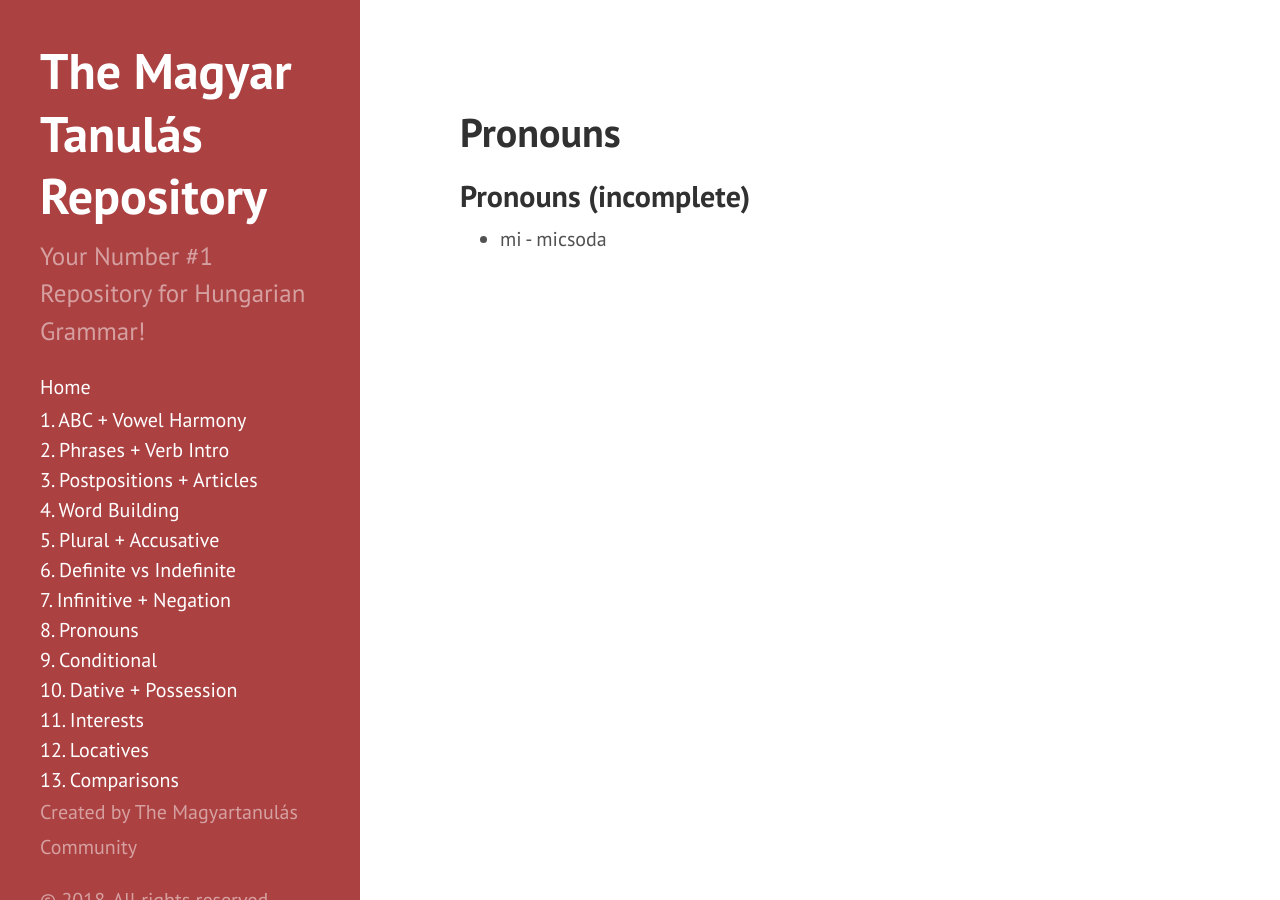
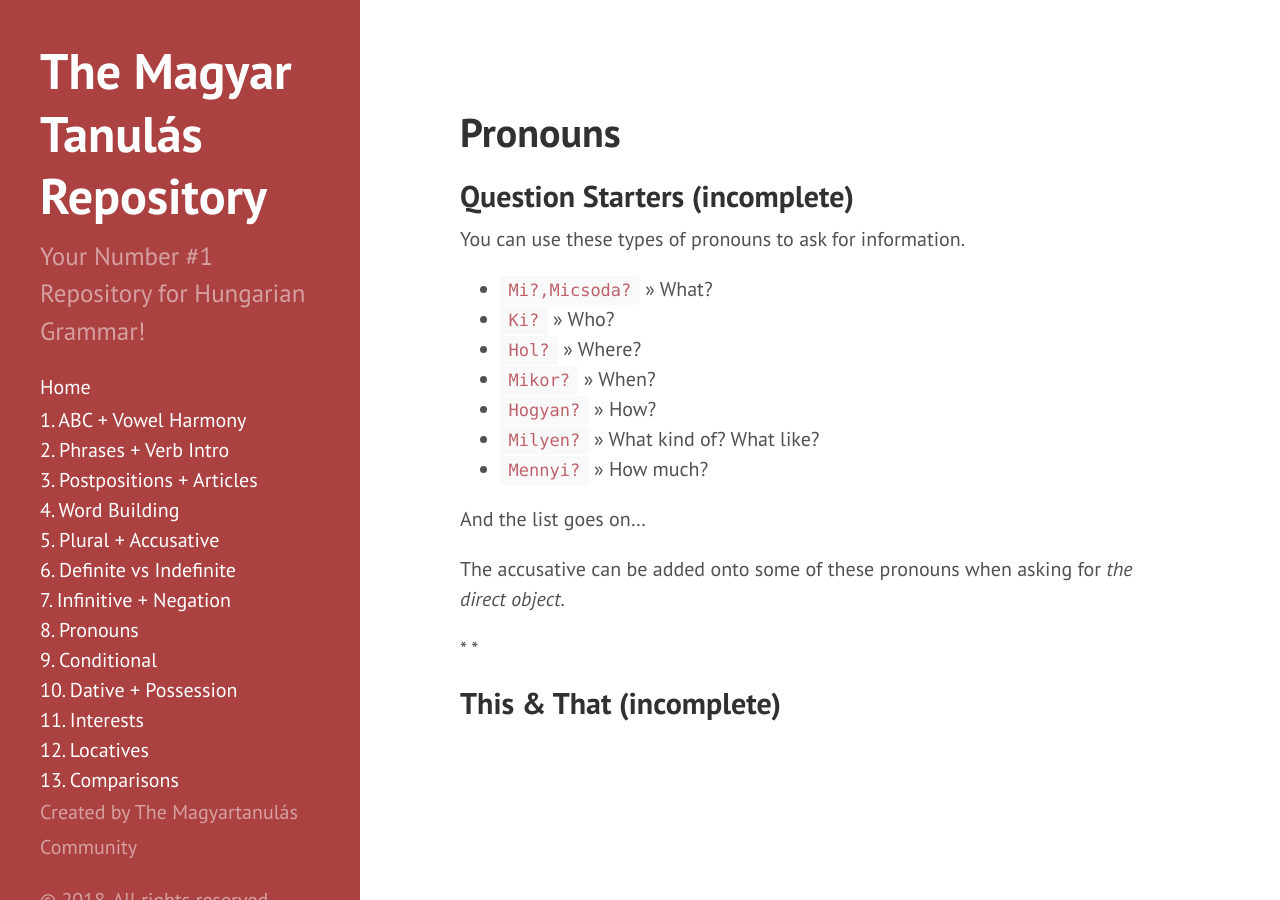
Before and after one commit to Magyartanulas/magyartanulas.github.io, a Jekyll site: the page built from pronouns.md, in a window 1280 px wide. Built offline with Jekyll 4.4.1, drawn with Linux system fonts in a browser that asks for light colours; Markdown is read by kramdown in place of the engine named in the settings.

Commit message:
Update pronouns.md

```diff
--- a/pronouns.md
+++ b/pronouns.md
@@ -3,6 +3,23 @@ layout: page
 title: Pronouns
 ---
 
-## Pronouns (incomplete)
+## Question Starters (incomplete)
 
-* mi - micsoda
+You can use these types of pronouns to ask for information.
+
+* `Mi?,Micsoda?` >> What?
+* `Ki?` >> Who?
+* `Hol?` >> Where?
+* `Mikor?` >> When?
+* `Hogyan?` >> How?
+* `Milyen?` >> What kind of? What like?
+* `Mennyi?` >> How much?
+
+And the list goes on...
+
+The accusative can be added onto some of these pronouns when asking for *the direct object*.
+
+*
+*
+
+## This & That (incomplete)
```
